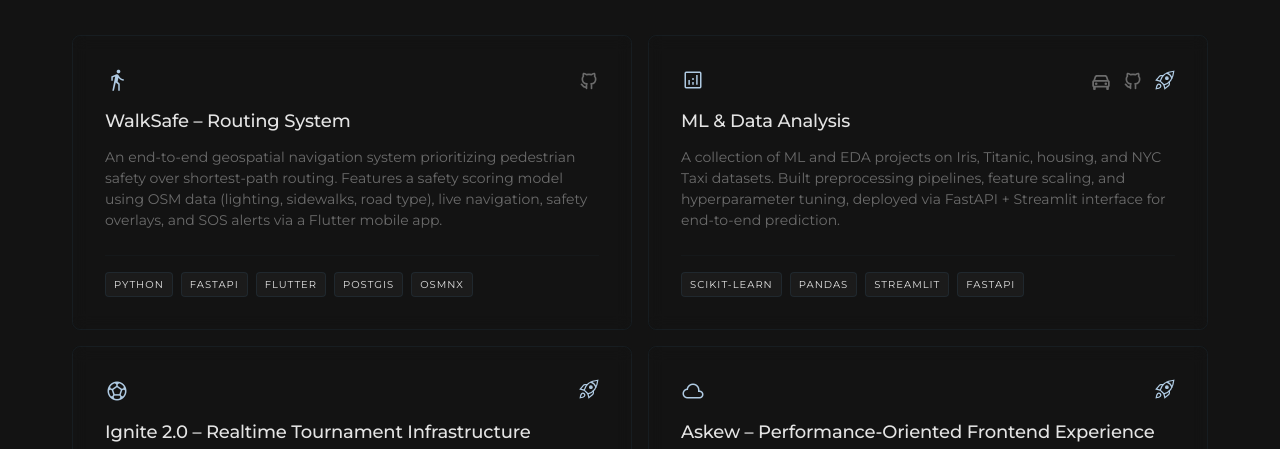
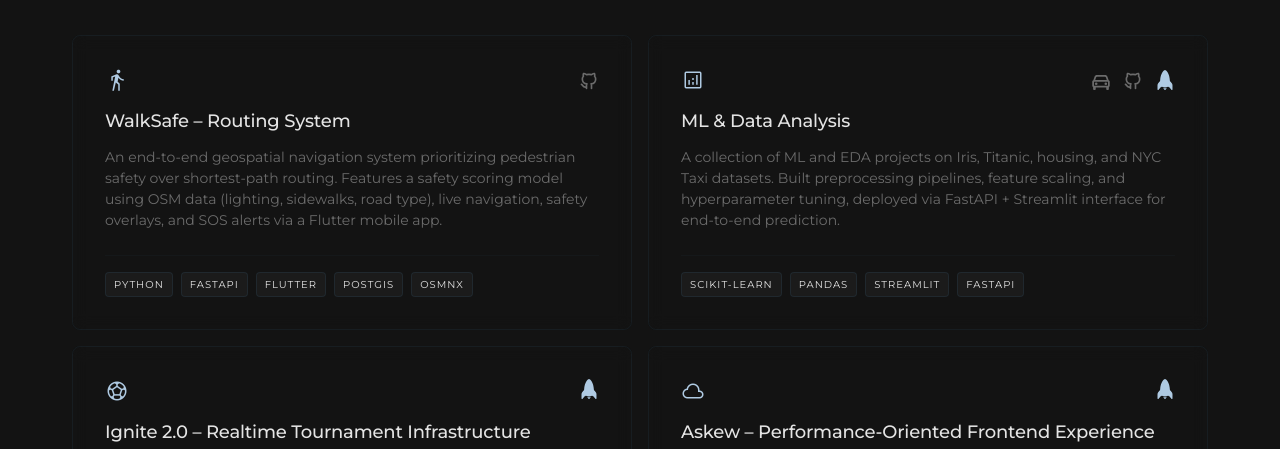
Before and after one commit to TheGoodDevil00/personal-portfolio, a Next.js app: page /projects in a window 1280 px wide. Shown: the part 309-758 px from the top of the page. Built offline with nearby package versions, Linux system fonts and the light colour scheme; a web font is replaced by a local one.

Commit message:
replace rocket animation with a static

```diff
--- a/components/ui/rocket-icon.tsx
+++ b/components/ui/rocket-icon.tsx
@@ -1,135 +1,30 @@
 "use client";
 
-import { forwardRef, useImperativeHandle } from "react";
-import type { AnimatedIconHandle, AnimatedIconProps } from "./types";
-import { motion, useAnimate } from "motion/react";
+import React from "react";
 
-const RocketIcon = forwardRef<AnimatedIconHandle, AnimatedIconProps>(
-  (
-    { size = 24, color = "currentColor", strokeWidth = 2, className = "" },
-    ref,
-  ) => {
-    const [scope, animate] = useAnimate();
+interface RocketIconProps {
+  size?: number;
+  color?: string;
+  className?: string;
+}
 
-    const start = async () => {
-      await Promise.all([
-        animate(
-          ".rocket-upper",
-          {
-            x: [0, 40],
-            y: [0, -40],
-            opacity: [1, 0],
-          },
-          { duration: 0.35, ease: "easeIn" },
-        ),
-        animate(
-          ".rocket-flame",
-          {
-            x: [0, -20],
-            y: [0, 20],
-            scale: [0.8, 1.2],
-            opacity: [0.6, 0],
-          },
-          { duration: 0.25, ease: "easeOut", delay: 0.05 },
-        ),
-      ]);
-
-      // reset position instantly
-      await animate(
-        ".rocket-upper",
-        { x: -40, y: 40, opacity: 0 },
-        { duration: 0 },
-      );
-
-      // come back
-      animate(
-        ".rocket-upper",
-        { x: 0, y: 0, opacity: 1 },
-        { duration: 0.25, ease: "easeOut" },
-      );
-
-      animate(
-        ".rocket-flame",
-        { x: 0, y: 0, opacity: 1, scale: 1 },
-        { duration: 0.25, ease: "easeOut" },
-      );
-    };
-
-    const stop = () => {
-      animate(
-        ".rocket-upper, .rocket-flame",
-        { x: 0, y: 0, opacity: 1, scale: 1 },
-        { duration: 0.2 },
-      );
-    };
-
-    useImperativeHandle(ref, () => ({
-      startAnimation: start,
-      stopAnimation: stop,
-    }));
-
-    const handleHoverStart = () => {
-      start();
-    };
-
-    const handleHoverEnd = () => {
-      stop();
-    };
-
+export default function RocketIcon({
+  size = 24,
+  color = "currentColor",
+  className = "",
+}: RocketIconProps) {
   return (
-      <motion.svg
-        ref={scope}
-        onHoverStart={handleHoverStart}
-        onHoverEnd={handleHoverEnd}
+    <svg
       xmlns="http://www.w3.org/2000/svg"
       width={size}
       height={size}
-        viewBox="0 0 32 32"
-        fill="none"
-        stroke={color}
-        strokeWidth={strokeWidth}
-        strokeMiterlimit="10"
-        className={`cursor-pointer ${className}`}
-        style={{ overflow: "visible" }}
+      viewBox="0 0 16 16"
+      fill={color}
+      className={className}
     >
-        <motion.path
-          className="rocket-fin-left rocket-upper"
-          d="m13.299,9h-3.891c-.892,0-1.738.397-2.308,1.083l-5.1,6.139,6.31,1.51"
-        />
-
-        <motion.path
-          className="rocket-fin-bottom rocket-upper"
-          d="m23,18.701v3.891c0,.892-.397,1.738-1.083,2.308l-6.139,5.1-1.51-6.31"
-        />
-
-        <motion.path
-          className="rocket-body rocket-upper"
-          d="m14.268,23.69c7.986-2.194,14.642-9.015,15.732-21.69-12.675,1.09-19.496,7.746-21.69,15.732l5.958,5.958Z"
-        />
-
-        <motion.path
-          className="rocket-trajectory rocket-upper"
-          d="m19,5c4.111,1.389,6.778,4.056,8,8"
-          strokeLinecap="round"
-        />
-
-        <motion.circle
-          className="rocket-window rocket-upper"
-          cx="19"
-          cy="13"
-          r="2"
-          fill="currentColor"
-        />
-
-        <motion.path
-          className="rocket-flame"
-          d="m2,30s.707-4.95,2.121-6.364c1.172-1.172,3.071-1.172,4.243,0s1.172,3.071,0,4.243c-1.414,1.414-6.364,2.121-6.364,2.121Z"
-        />
-      </motion.svg>
+      <path d="M8 8c.828 0 1.5-.895 1.5-2S8.828 4 8 4s-1.5.895-1.5 2S7.172 8 8 8" />
+      <path d="M11.953 8.81c-.195-3.388-.968-5.507-1.777-6.819C9.707 1.233 9.23.751 8.857.454a3.5 3.5 0 0 0-.463-.315A2 2 0 0 0 8.25.064.55.55 0 0 0 8 0a.55.55 0 0 0-.266.073 2 2 0 0 0-.142.08 4 4 0 0 0-.459.33c-.37.308-.844.803-1.31 1.57-.805 1.322-1.577 3.433-1.774 6.756l-1.497 1.826-.004.005A2.5 2.5 0 0 0 2 12.202V15.5a.5.5 0 0 0 .9.3l1.125-1.5c.166-.222.42-.4.752-.57.214-.108.414-.192.625-.281l.198-.084c.7.428 1.55.635 2.4.635s1.7-.207 2.4-.635q.1.044.196.083c.213.09.413.174.627.282.332.17.586.348.752.57l1.125 1.5a.5.5 0 0 0 .9-.3v-3.298a2.5 2.5 0 0 0-.548-1.562z" />
+      <path d="M9.479 14.361c-.48.093-.98.139-1.479.139s-.999-.046-1.479-.139L7.6 15.8a.5.5 0 0 0 .8 0z" />
+    </svg>
   );
-  },
-);
-
-RocketIcon.displayName = "RocketIcon";
-
-export default RocketIcon;
+}
```
Lines whose indentation alone changed are shown as unchanged.
